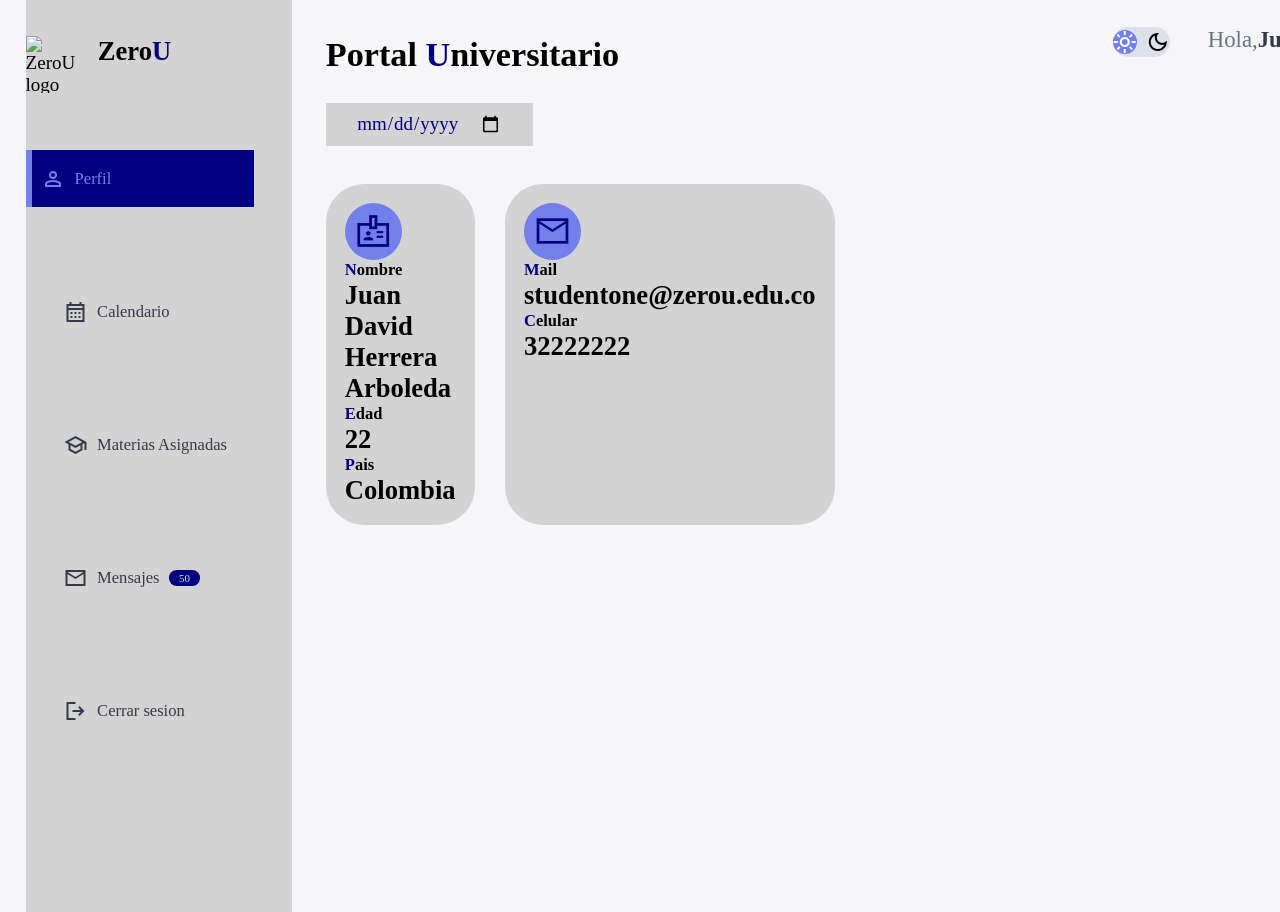
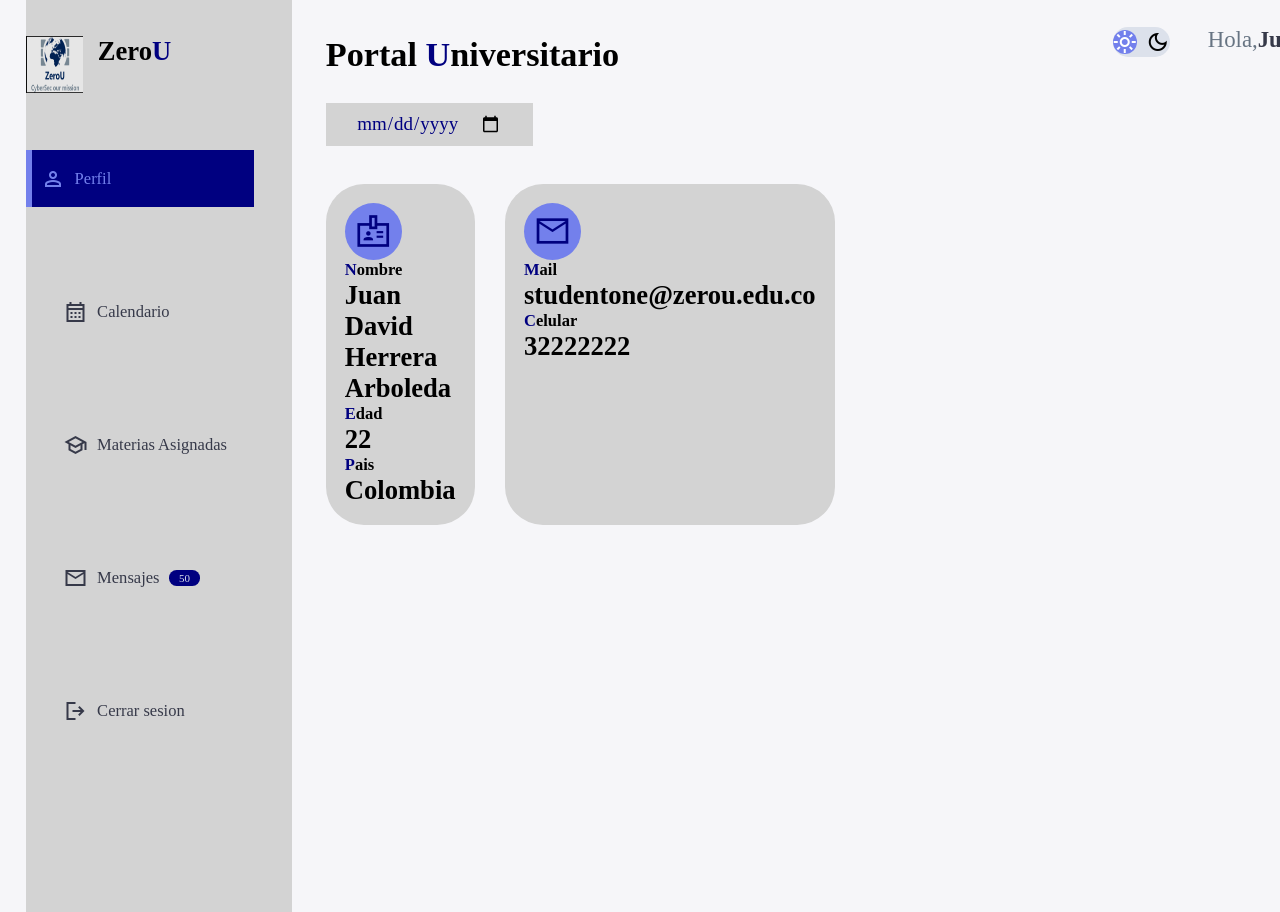
Before and after one commit to Dev-David-Herrera/zerou-test2, a plain HTML site: page index.html in a window 1280 px wide. Shown: the top 912 px of the page. Drawn offline with nearby package versions, Linux system fonts and the light colour scheme; the site is published under a folder, as on GitHub Pages, so addresses that start at the root find nothing; a web font is replaced by a local one.

Commit message:
Se agrega el logo

```diff
--- a/index.html
+++ b/index.html
@@ -14,7 +14,7 @@
       <aside>
         <div class="top">
           <div class="logo">
-            <img src="/img/ZeroULogo.png" alt="ZeroU logo">
+            <img src="./img/ZeroULogo.png" alt="ZeroU logo">
             <h2>Zero<span class="danger2">U</span></h2>
           </div>
           <div class="close" id="closeBtn">
```
